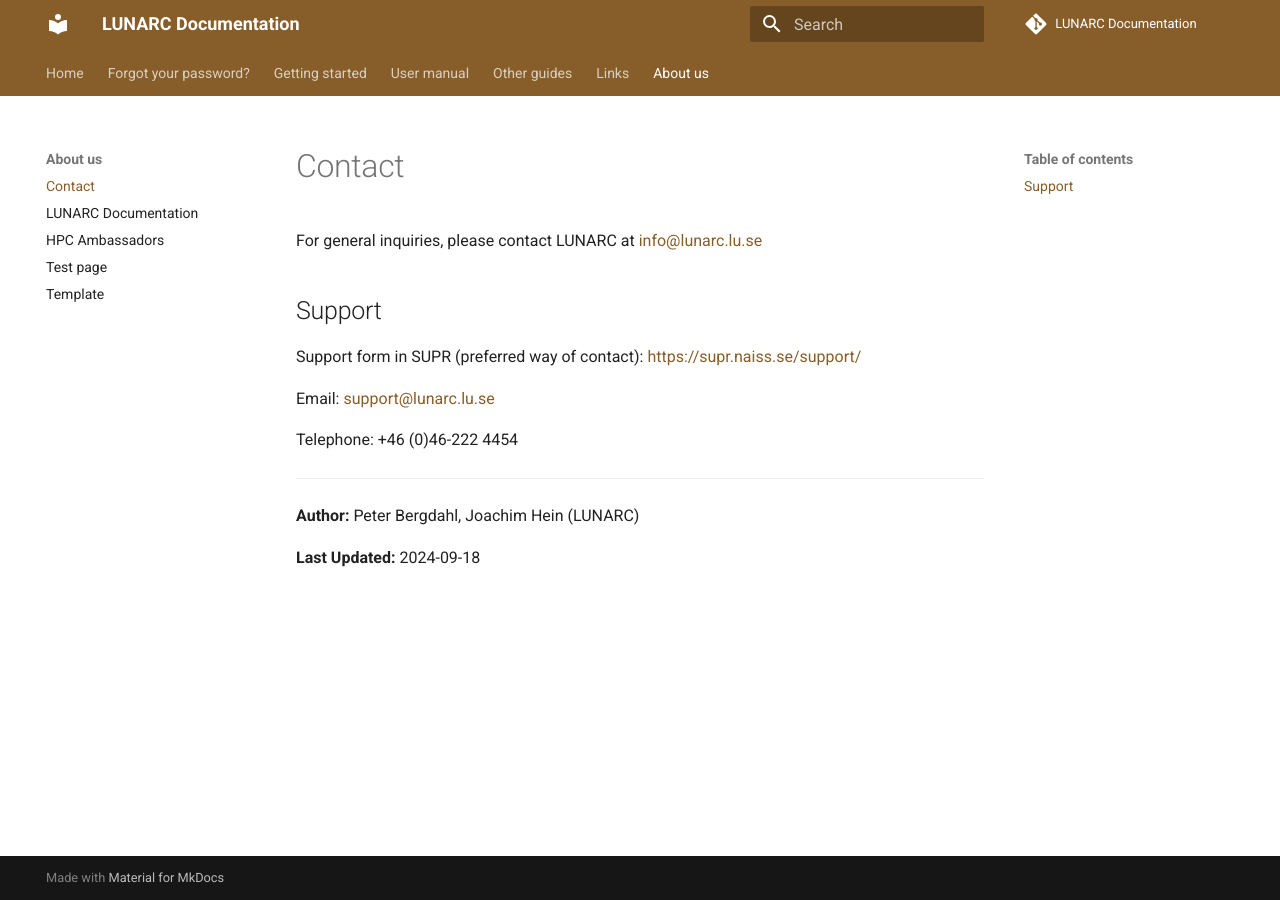
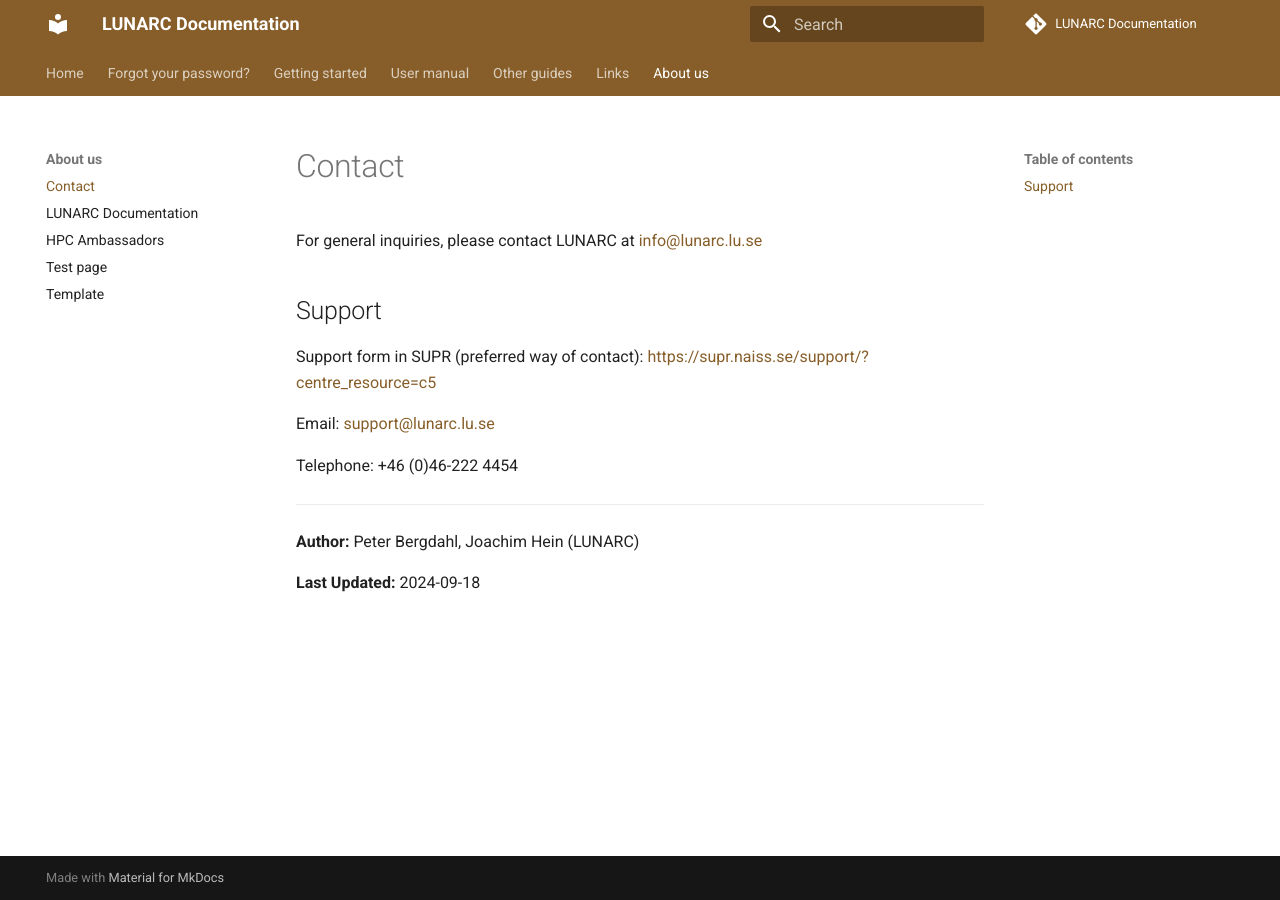
Before and after one commit to lunarc/lunarc_docs, an MkDocs documentation site: the page built from docs/about/contact.md, in a window 1280 px wide. Built offline with MkDocs 1.6.1 and Material for MkDocs 9.7.7, drawn with Linux system fonts in a browser that asks for light colours; comment, search, counter and statistics services are not loaded; some of the changed lines change nothing that is shown.

Commit message:
Updated contact with centre resource

```diff
--- a/docs/about/contact.md
+++ b/docs/about/contact.md
@@ -4,7 +4,7 @@
 
 ## Support
 
-Support form in SUPR (preferred way of contact): <https://supr.naiss.se/support/>
+Support form in SUPR (preferred way of contact): <https://supr.naiss.se/support/?centre_resource=c5>
 
 Email: <support@lunarc.lu.se>
 
```
